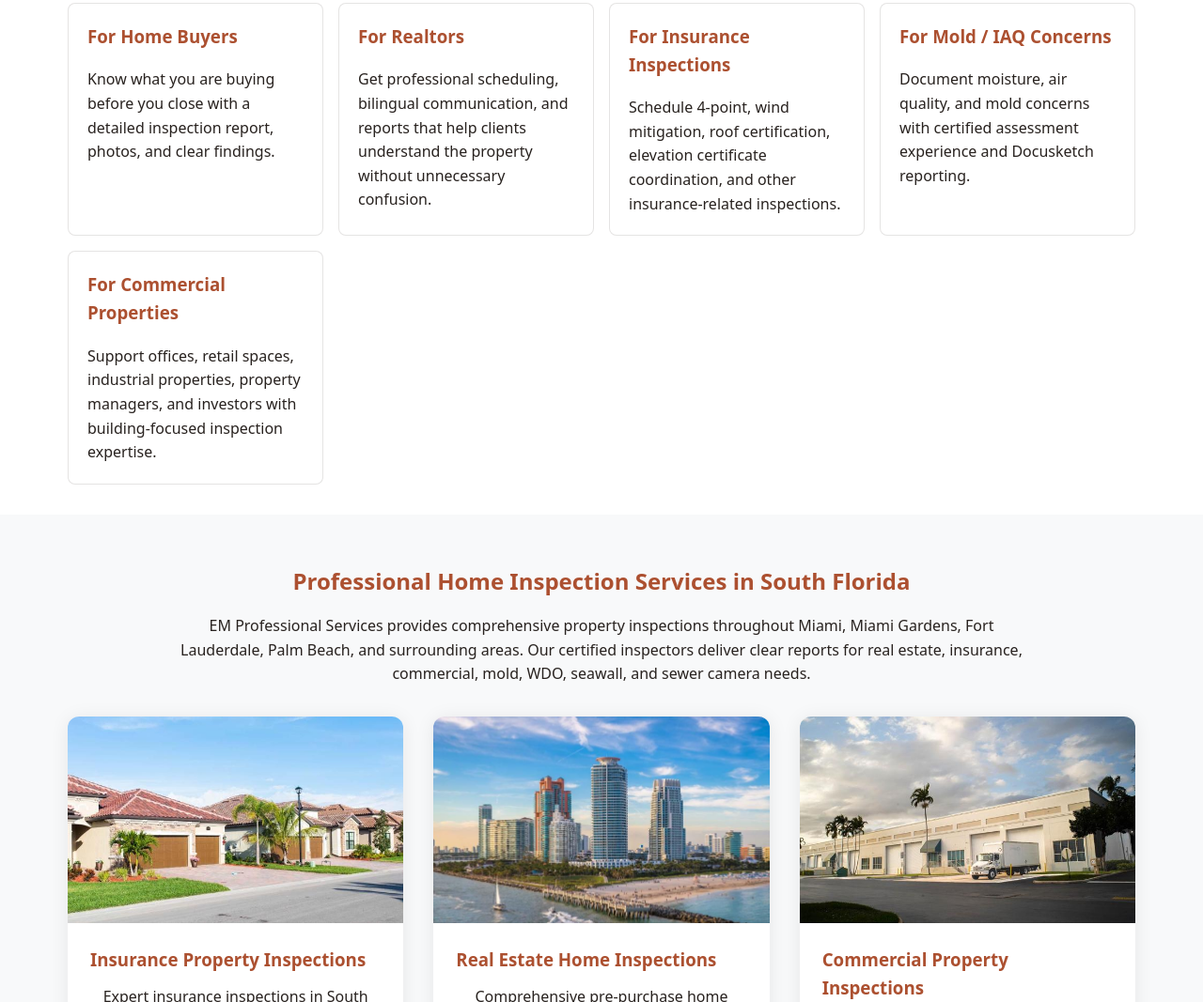
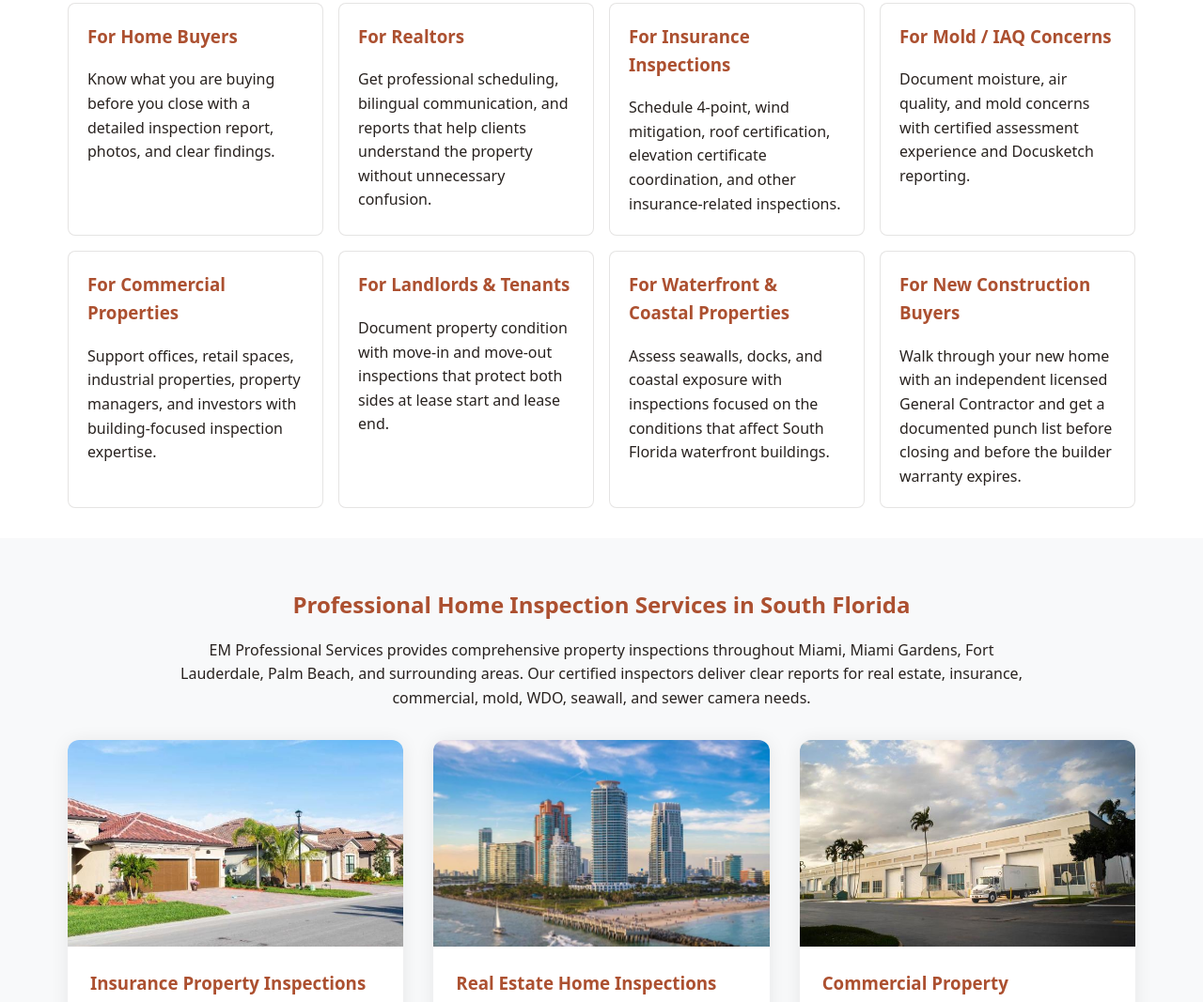
Before and after one commit to oliversierrab/emprofessionalservices.net, a website: page index.html in a window 1280 px wide. Shown: the part 1015-2082 px from the top of the page at 94% size. Drawn offline with Linux system fonts and the light colour scheme.

Commit message:
Add new audience sections for landlords, waterfront properties, and new construction buyers in index.html and index.md

```diff
--- a/index.html
+++ b/index.html
@@ -641,6 +641,18 @@
                     <h3>For Commercial Properties</h3>
                     <p>Support offices, retail spaces, industrial properties, property managers, and investors with building-focused inspection expertise.</p>
                 </div>
+                <div class="audience-card">
+                    <h3>For Landlords &amp; Tenants</h3>
+                    <p>Document property condition with move-in and move-out inspections that protect both sides at lease start and lease end.</p>
+                </div>
+                <div class="audience-card">
+                    <h3>For Waterfront &amp; Coastal Properties</h3>
+                    <p>Assess seawalls, docks, and coastal exposure with inspections focused on the conditions that affect South Florida waterfront buildings.</p>
+                </div>
+                <div class="audience-card">
+                    <h3>For New Construction Buyers</h3>
+                    <p>Walk through your new home with an independent licensed General Contractor and get a documented punch list before closing and before the builder warranty expires.</p>
+                </div>
             </div>
         </div>
     </section>
```
Also changed, not shown: index.md (+12 -0 lines).
